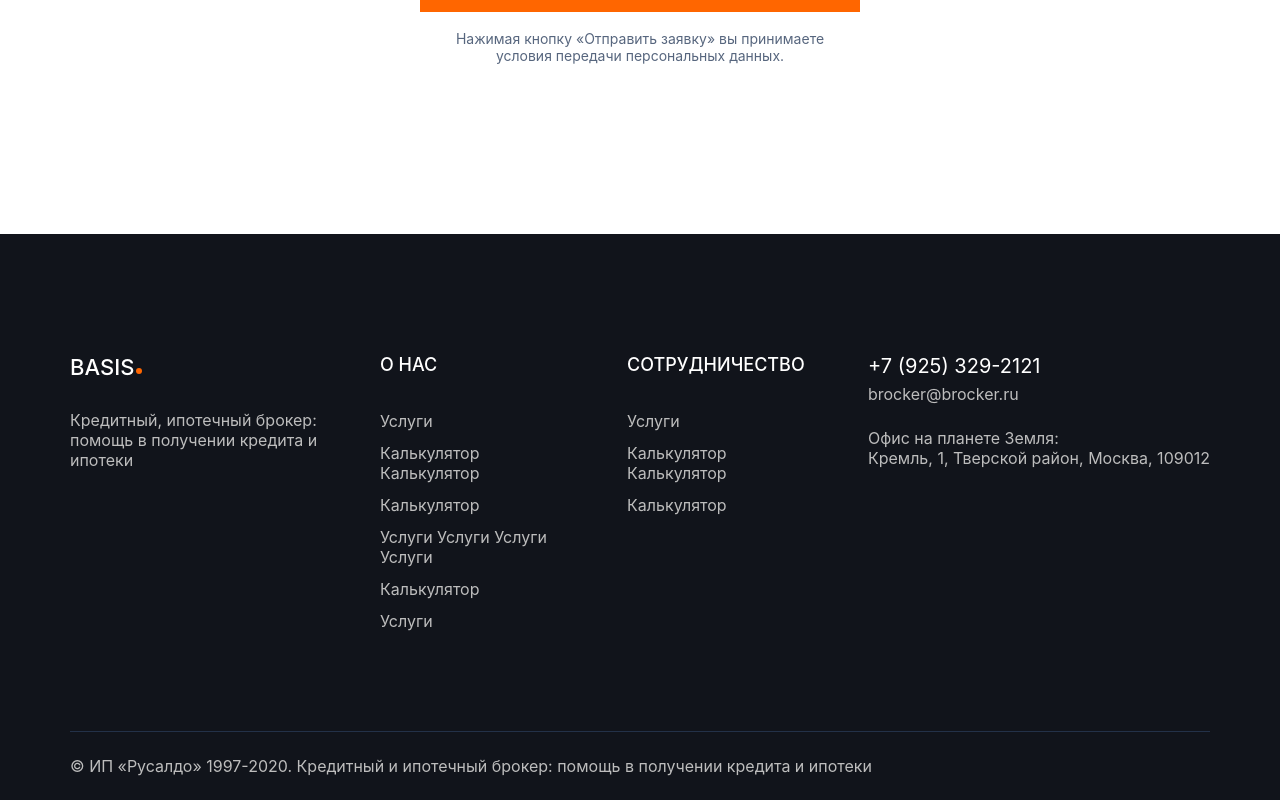
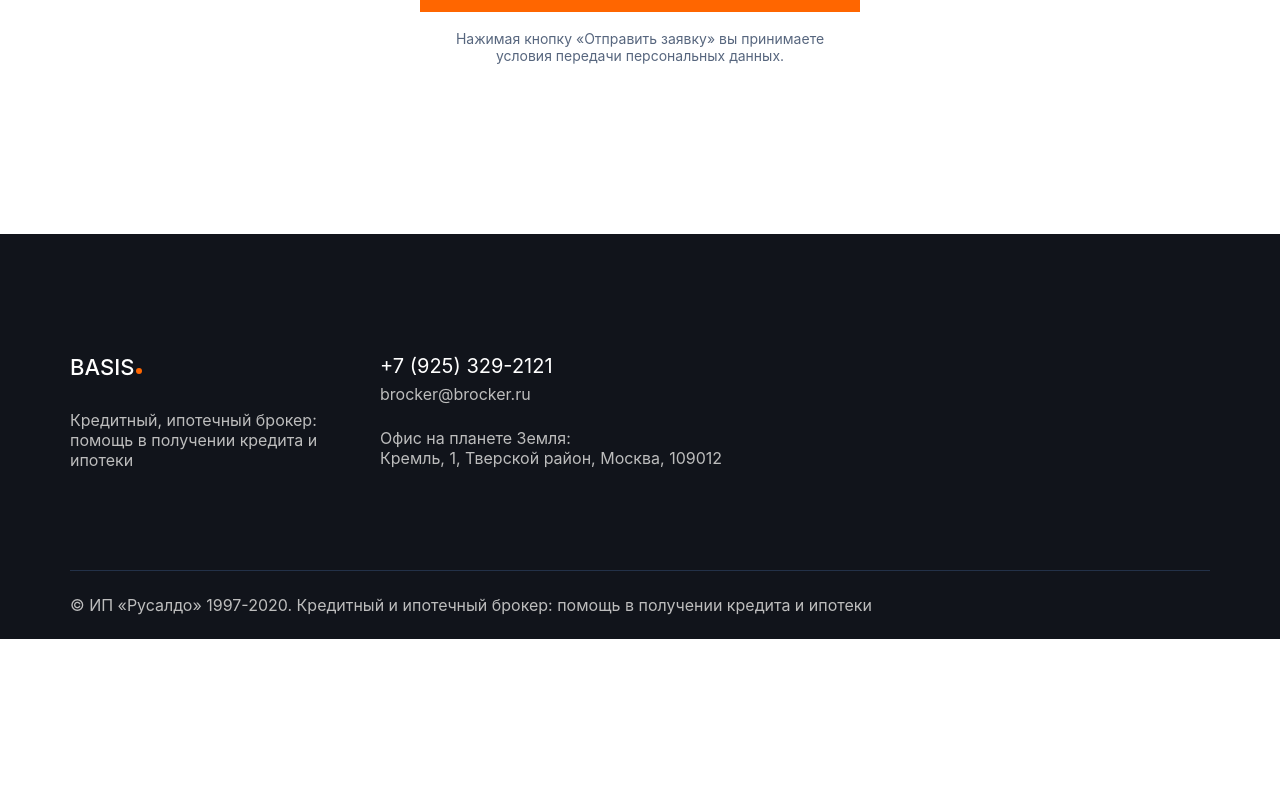
Before and after one commit to Rusaldo/Nuxt, a Nuxt app: page / in a window 1280 px wide. Shown: the part 4347-5147 px from the top of the page. After the commit the page ends 4986 px from the top, so only its background shows below. Built offline with nearby package versions, Linux system fonts and the light colour scheme.

Commit message:
скрыл навигацию в футере

```diff
--- a/components/layout/Footer/Footer.vue
+++ b/components/layout/Footer/Footer.vue
@@ -8,7 +8,7 @@
             Кредитный, ипотечный брокер: помощь в получении кредита и ипотеки
           </p>
         </div>
-        <FooterNav />
+<!--        <FooterNav />-->
         <div class="footer__contacts">
           <address class="footer__contact">
             <a class="footer__contact-link footer__contact-link--phone" href="tel:+79253292121">+7 (925) 329-2121</a>
```
